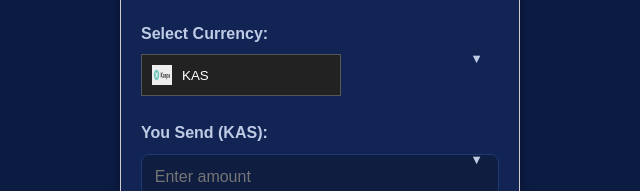
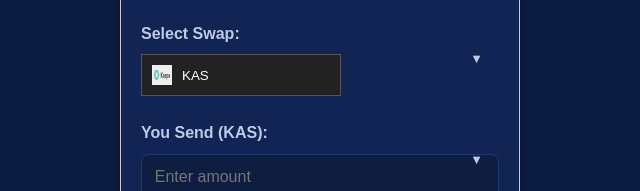
Before and after one commit to Zarbelt/SNOWDN-, a website: page index.html in a window 1280 px wide. Shown: the part 379-570 px from the top of the page, 320-960 px from the left. Drawn offline with nearby package versions, Linux system fonts and the light colour scheme.

Commit message:
Update index.html

```diff
--- a/index.html
+++ b/index.html
@@ -54,7 +54,7 @@
 
       <!-- Dropdown to select S, KSDOG, KANGO, or NACHO -->
       <div class="input-group">
-        <label for="currency-select">Select Currency:</label>
+        <label for="currency-select">Select Swap:</label>
         <div class="custom-dropdown">
           <button id="selected-currency">
             <img src="kaspa.jpg" alt="Kaspa Logo" class="currency-logo" />
```
